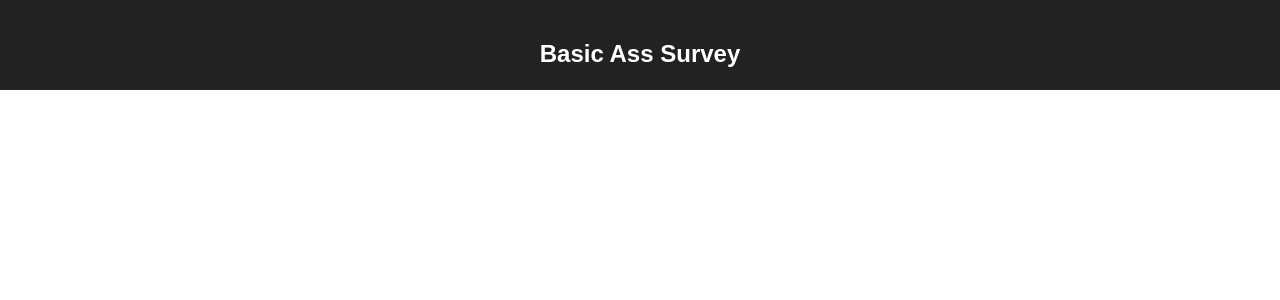
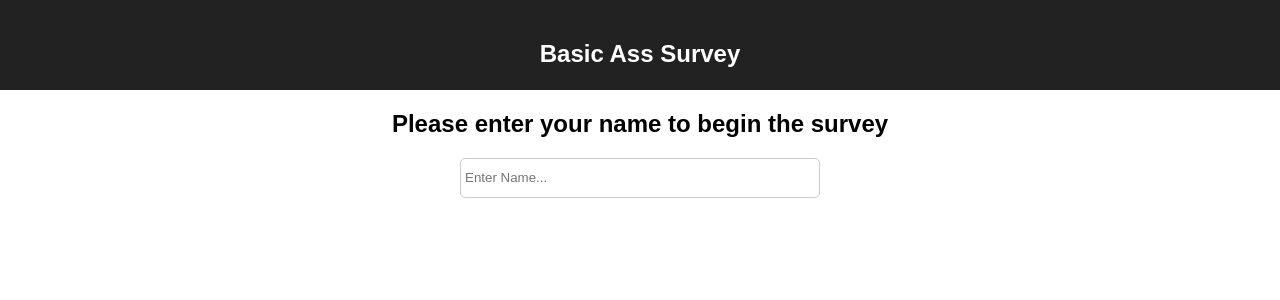
Before and after one commit to clo2go/simpleSurvey, a React (Create React App) app: page / in a window 1280 px wide. Shown: the top 300 px of the page. Built offline with nearby package versions, Linux system fonts and the light colour scheme.

Commit message:
text input css, app.js: input status and welcome

```diff
--- a/src/App.css
+++ b/src/App.css
@@ -1,7 +1,6 @@
-.App {
+.text-center{
   text-align: center;
 }
-
 .App-header {
   background-color: #222;
   height: 50px;
@@ -13,6 +12,14 @@
   font-size: large;
 }
 
+input[type='text']{
+  padding: 4px;
+  width: 350px;
+  height: 30px;
+  border-radius: 5px;
+  border: #ccc solid 1px;
+}
+
 @keyframes App-logo-spin {
   from { transform: rotate(0deg); }
   to { transform: rotate(360deg); }
--- a/src/App.js
+++ b/src/App.js
@@ -16,15 +16,24 @@ class App extends Component {
       submitted: false
     }
   }
+
+  handleNameSubmit(event){
+    var name= this.refs.name.value;
+    this.setState({name:name}, function(){
+      console.log(this.state);
+    });
+    console.log(this.state);
+    event.preventDefault();
+  }
   render() {
     var user;
     var questions;
     if(this.state.name && this.state.submitted === false){
-
+      user = <h2>Welcome {this.state.name}</h2>
     } else if (!this.state.name && this.state.submitted === false){
       user = <span>
           <h2>Please enter your name to begin the survey</h2>
-          <form>
+          <form onSubmit={this.handleNameSubmit.bind(this)}>
             <input type="text" placeholder="Enter Name..." ref="name"></input>
           </form>
       </span>;
@@ -34,12 +43,12 @@ class App extends Component {
 
     }
     return (
-      <div className="App">
+      <div className="App text-center">
         <div className="App-header">
           <h2>Basic Ass Survey</h2>
         </div>
-        <div class='centered'>
-
+        <div className='text-center'>
+          {user}
         </div>
       </div>
     );
```
